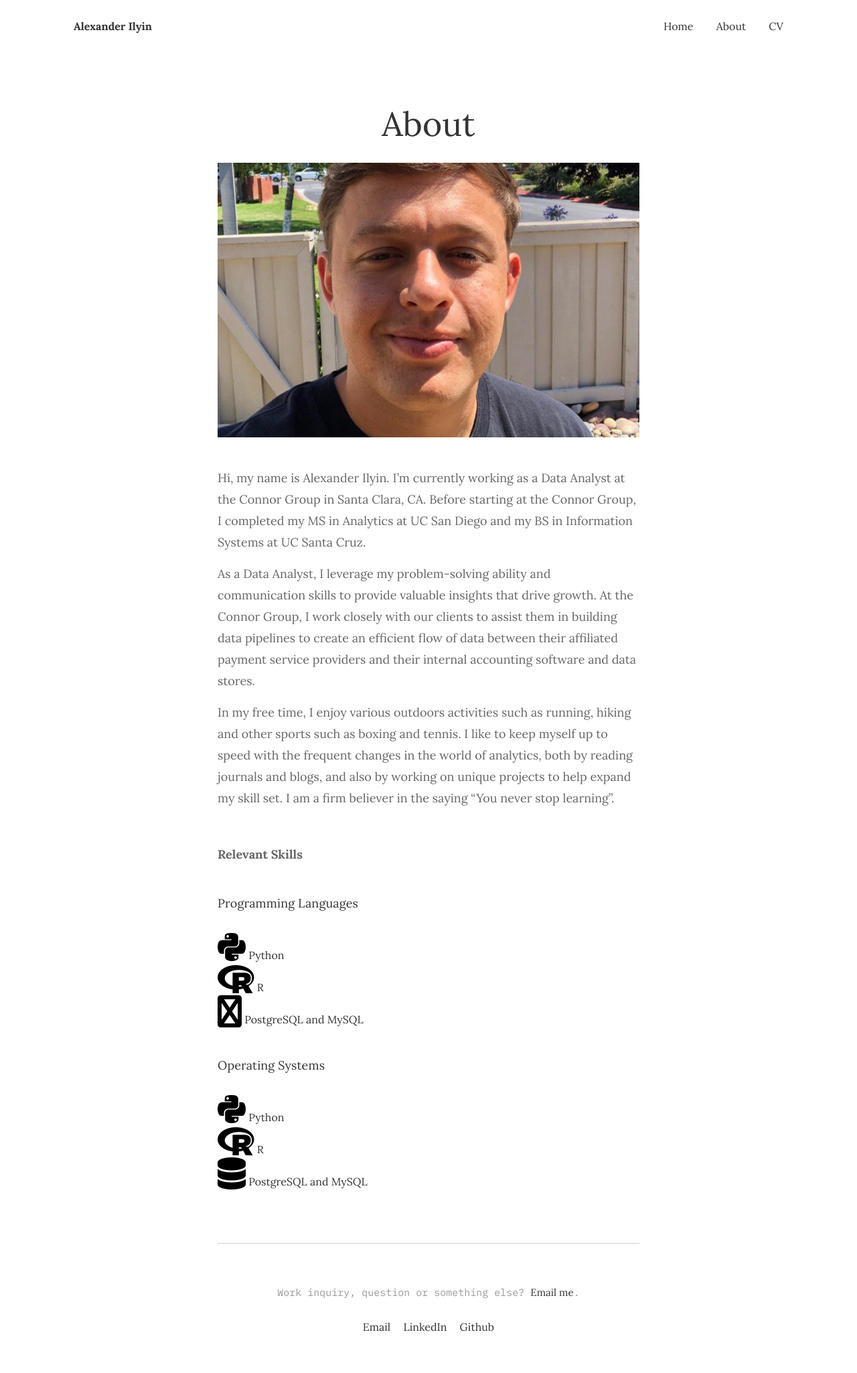
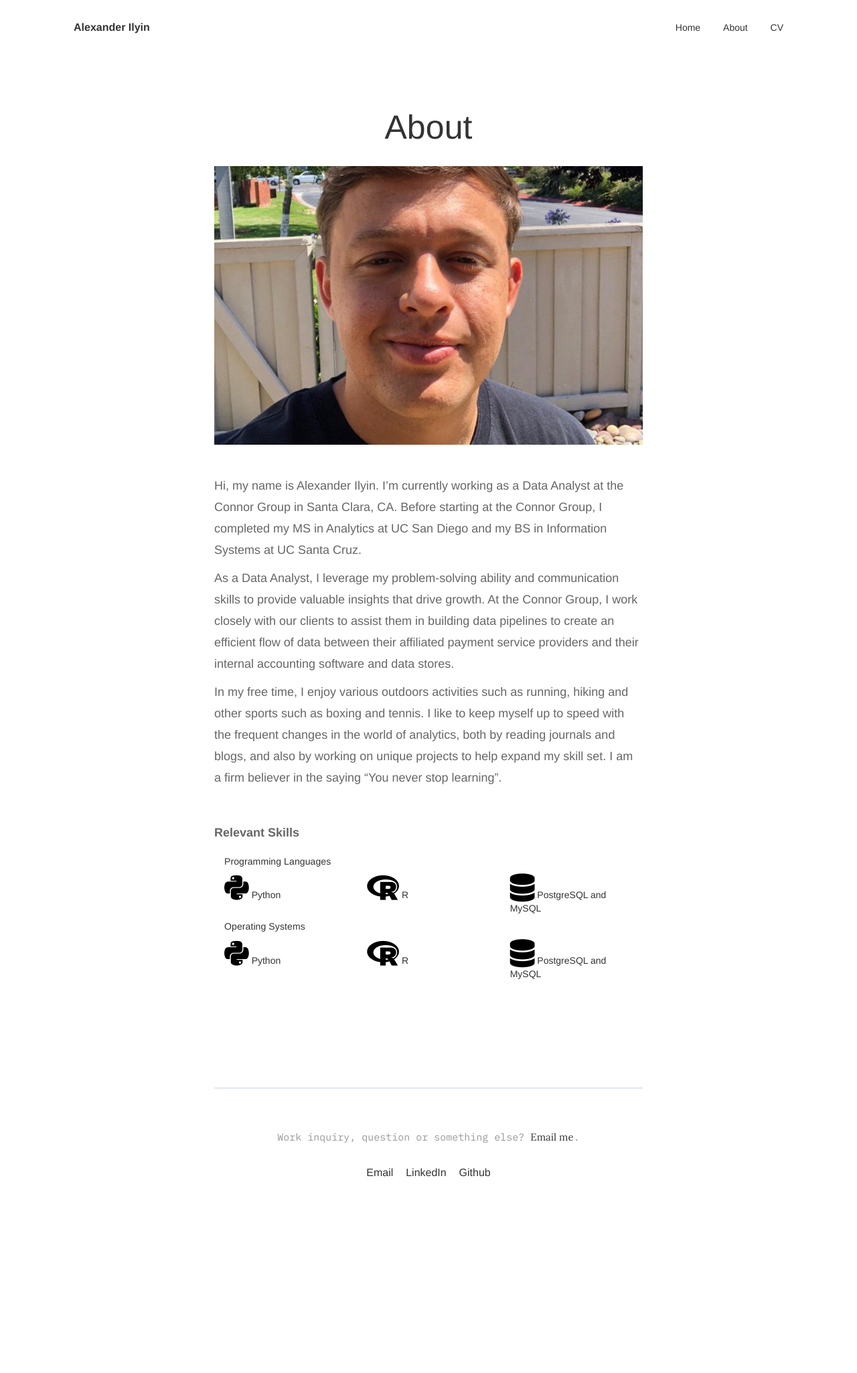
Before and after one commit to alexilyin1/alexilyin1.github.io, a Jekyll site: the page built from _pages/about.md, in a window 1280 px wide. Shown: the whole page at 67% size. Built offline with Jekyll 4.4.1, drawn with Linux system fonts in a browser that asks for light colours; nearby versions of some CDN libraries; after the commit the page ends 1822 px from its top, so only the background shows below that.

Commit message:
rows and columns

```diff
--- a/_includes/head.html
+++ b/_includes/head.html
@@ -19,4 +19,13 @@
   <!-- Main Stylesheet -->
   <link href="{{ site.baseurl }}/assets/css/main.css" rel="stylesheet">
 
+  <!-- Latest compiled and minified CSS -->
+<link rel="stylesheet" href="https://maxcdn.bootstrapcdn.com/bootstrap/3.3.7/css/bootstrap.min.css" integrity="sha384-BVYiiSIFeK1dGmJRAkycuHAHRg32OmUcww7on3RYdg4Va+PmSTsz/K68vbdEjh4u" crossorigin="anonymous">
+
+<!-- Optional theme -->
+<link rel="stylesheet" href="https://maxcdn.bootstrapcdn.com/bootstrap/3.3.7/css/bootstrap-theme.min.css" integrity="sha384-rHyoN1iRsVXV4nD0JutlnGaslCJuC7uwjduW9SVrLvRYooPp2bWYgmgJQIXwl/Sp" crossorigin="anonymous">
+
+<!-- Latest compiled and minified JavaScript -->
+<script src="https://maxcdn.bootstrapcdn.com/bootstrap/3.3.7/js/bootstrap.min.js" integrity="sha384-Tc5IQib027qvyjSMfHjOMaLkfuWVxZxUPnCJA7l2mCWNIpG9mGCD8wGNIcPD7Txa" crossorigin="anonymous"></script>
+
 </head>
--- a/_layouts/about.html
+++ b/_layouts/about.html
@@ -22,30 +22,30 @@ layout: default
       <div class="container-fluid">
         <h5>Programming Languages</h5>
         <div class="row">
-          <div class="column">
+          <div class="col-6 col-md-4">
             <i class="fab fa-python fa-3x" style="color:black;"></i>
             Python
           </div>
-          <div class="column">
+          <div class="col-6 col-md-4">
             <i class="fab fa-r-project fa-3x" style="color:black;"></i>
             R
           </div>
-          <div class="column">
-            <i class="fab fa-database fa-3x" style="color:black;"></i>
+          <div class="col-6 col-md-4">
+            <i class="fas fa-database fa-3x" style="color:black;"></i>
             PostgreSQL and MySQL
           </div>
         </div>
         <h5>Operating Systems</h5>
         <div class="row">
-          <div class="column">
+          <div class="col-6 col-md-4">
             <i class="fab fa-python fa-3x" style="color:black;"></i>
             Python
           </div>
-          <div class="column">
+          <div class="col-6 col-md-4">
             <i class="fab fa-r-project fa-3x" style="color:black;"></i>
             R
           </div>
-          <div class="column">
+          <div class="col-6 col-md-4">
             <i class="fas fa-database fa-3x" style="color:black;"></i>
             PostgreSQL and MySQL
           </div>
```
